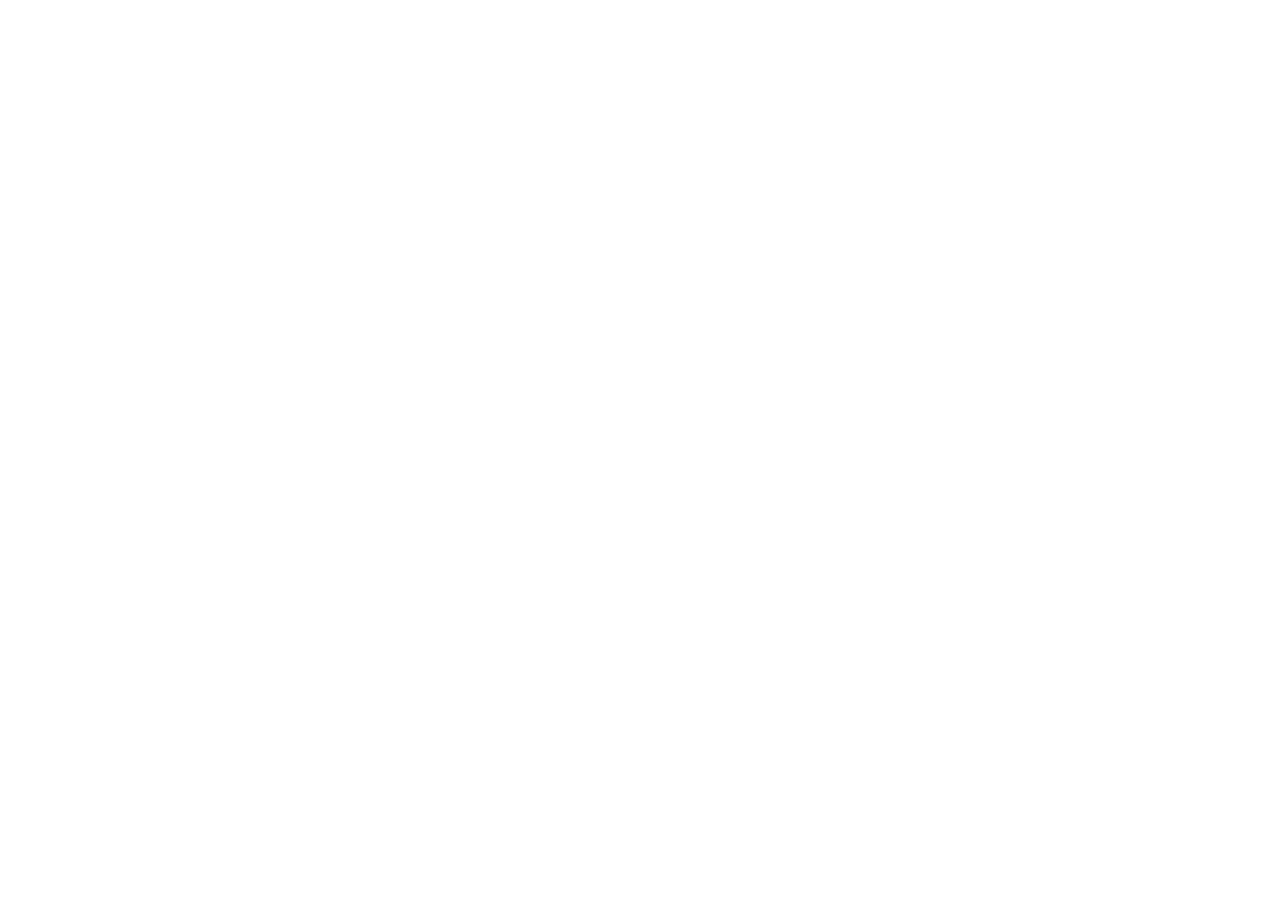
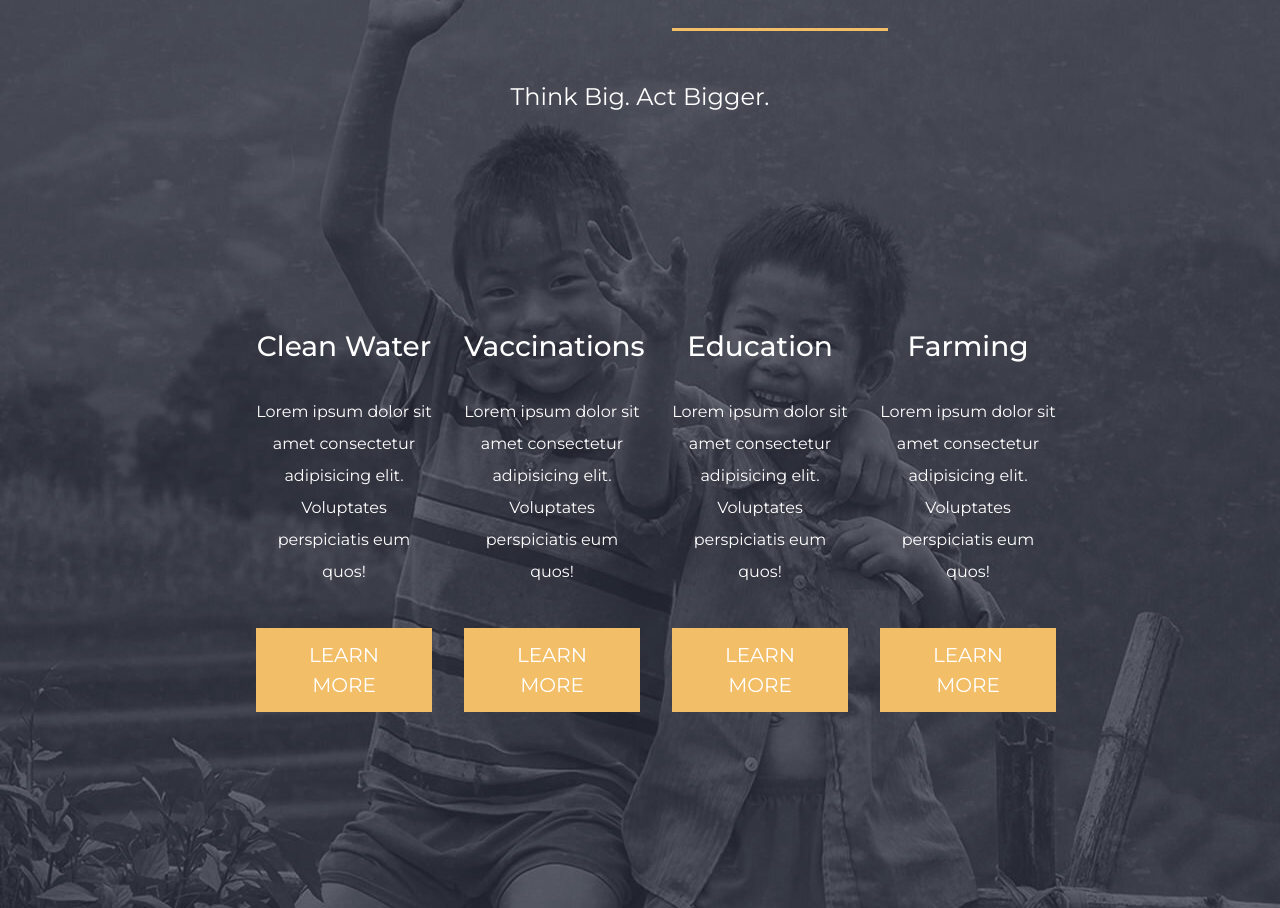
Before and after one commit to gianynx/proj-html-vuejs, a Vue app: page / in a window 1280 px wide. Shown: the part 1685-2593 px from the top of the page. Before the commit the page ends 1409 px from the top, so only its background shows below. Built offline with nearby package versions, Linux system fonts and the light colour scheme; a web font is replaced by a local one.

Commit message:
add OurValuesComponent.vue

```diff
--- a/src/App.vue
+++ b/src/App.vue
@@ -5,17 +5,22 @@
     <section id="every_moment_counts">
       <EveryMomentCountsComponent />
     </section>
+    <section id="our_values">
+      <OurValuesComponent />
+    </section>
   </main>
 </template>
 
 <script>
 import HeaderComponent from './components/HeaderComponent.vue';
 import EveryMomentCountsComponent from './components/EveryMomentCountsComponent.vue';
+import OurValuesComponent from './components/OurValuesComponent.vue';
 export default {
   name: 'App',
   components: {
     HeaderComponent,
-    EveryMomentCountsComponent
+    EveryMomentCountsComponent,
+    OurValuesComponent
   },
   data() {
     return {
--- a/src/components/HeaderComponent.vue
+++ b/src/components/HeaderComponent.vue
@@ -16,8 +16,8 @@
                             <a class="nav-link text-white" href="#every_moment_counts">{{ mission }}</a>
                         </li>
                         <li class="nav-item dropdown px-3">
-                            <a class="nav-link dropdown-toggle text-white" href="#" role="button" data-bs-toggle="dropdown"
-                                aria-expanded="false">
+                            <a class="nav-link dropdown-toggle text-white" href="#our_values" role="button"
+                                data-bs-toggle="dropdown" aria-expanded="false">
                                 {{ causes }}
                             </a>
                             <ul class="dropdown-menu">
--- /dev/null
+++ b/src/components/OurValuesComponent.vue
@@ -0,0 +1,100 @@
+<template>
+    <div id="our_values_container" class="text-center">
+        <div class="text-center text-white">
+            <h2 class="text-uppercase fs-1">Our Values</h2>
+            <div class="splitter pt-4"></div>
+            <div class="pt-5 fs-4">Think Big. Act Bigger.</div>
+        </div>
+        <div id="causes_container" class="d-flex">
+            <div class="element_container px-3">
+                <a href="#" class="text-decoration-none text-white">
+                    <i class="fa-solid fa-droplet pb-2"></i>
+                    <h3 class="pt-4">Clean Water</h3>
+                </a>
+                <p class="pt-4 lh-lg text-white">
+                    Lorem ipsum dolor sit amet consectetur adipisicing elit. Voluptates perspiciatis eum quos!
+                </p>
+                <button id="navbar_btn" class="btn text-uppercase text-white fs-5 mt-4" type="button">Learn more</button>
+            </div>
+            <div class="element_container px-3">
+                <a href="#" class="text-decoration-none text-white">
+                    <i class="fa-solid fa-stethoscope pb-2"></i>
+                    <h3 class="pt-4">Vaccinations</h3>
+                </a>
+                <p class="pt-4 lh-lg text-white">
+                    Lorem ipsum dolor sit amet consectetur adipisicing elit. Voluptates perspiciatis eum quos!
+                </p>
+                <button id="navbar_btn" class="btn text-uppercase text-white fs-5 mt-4" type="button">Learn more</button>
+            </div>
+            <div class="element_container px-3">
+                <a href="#" class="text-decoration-none text-white">
+                    <i class="fa-solid fa-graduation-cap pb-2"></i>
+                    <h3 class="pt-4">Education</h3>
+                </a>
+                <p class="pt-4 lh-lg text-white">
+                    Lorem ipsum dolor sit amet consectetur adipisicing elit. Voluptates perspiciatis eum quos!
+                </p>
+                <button id="navbar_btn" class="btn text-uppercase text-white fs-5 mt-4" type="button">Learn more</button>
+            </div>
+            <div class="element_container px-3">
+                <a href="#" class="text-decoration-none text-white">
+                    <i class="fa-solid fa-wheat-awn pb-2"></i>
+                    <h3 class="pt-4">Farming</h3>
+                </a>
+                <p class="pt-4 lh-lg text-white">
+                    Lorem ipsum dolor sit amet consectetur adipisicing elit. Voluptates perspiciatis eum quos!
+                </p>
+                <button id="navbar_btn" class="btn text-uppercase text-white fs-5 mt-4" type="button">Learn more</button>
+            </div>
+        </div>
+    </div>
+</template>
+
+<script>
+export default {
+    name: 'OurValue'
+}
+</script>
+
+<style lang="scss" scoped>
+#our_values_container {
+    height: 74rem;
+    background-image: url('/images/our_values.png');
+    background-position: center;
+    padding-top: 14rem;
+
+    .splitter {
+        width: 13.5rem;
+        height: 1rem;
+        border-bottom: 3px solid rgb(242, 190, 103);
+        margin-left: 42rem;
+    }
+
+    #causes_container {
+        padding: 8rem 0 0 15rem;
+    }
+
+    .element_container {
+        width: 20%;
+    }
+
+    .fa-solid {
+        font-size: 55px;
+        color: rgb(242, 190, 103);
+
+        &:hover {
+            color: white;
+        }
+    }
+
+    p {
+        font-size: 16px;
+    }
+
+    .btn {
+        --bs-btn-border-radius: none;
+        --bs-btn-padding-x: 2rem;
+        --bs-btn-padding-y: 0.7rem;
+    }
+}
+</style>
```
